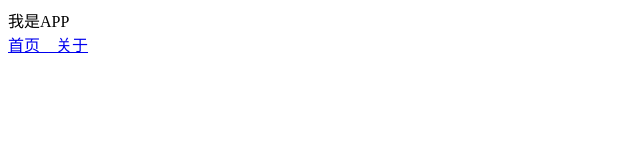
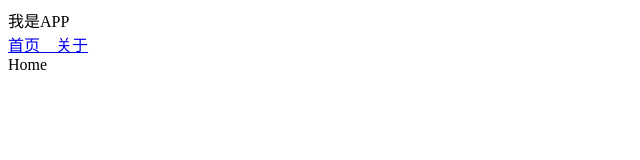
Before and after one commit to yzjgogo/vue3study, a Vue app in the folder route_demo/: page /#/user/123 in a window 1280 px wide. Before the commit this address had no page. Shown: the top 160 px of the page, without its empty margins (0-640 px from the left). Built offline with nearby package versions, Linux system fonts and the light colour scheme.

Commit message:
提交NotFound

```diff
--- /dev/null
+++ b/route_demo/src/Views/NotFound.vue
@@ -0,0 +1,16 @@
+<template>
+  <div class="not-found">
+    <h2>NotFound: 您当前的路径{{ $route.params.pathMatch }}不正确, 请输入正确的路径!</h2>
+  </div>
+</template>
+
+<script setup>
+</script>
+
+<style scoped>
+
+  .not-found {
+    color: red;
+  }
+
+</style>
--- /dev/null
+++ b/route_demo/src/Views/User.vue
@@ -0,0 +1,26 @@
+<template>
+  <div>
+    Home
+  </div>
+</template>
+
+<script setup>
+import { useRoute, onBeforeRouteUpdate } from 'vue-router'
+const route = useRoute()
+console.log("组合式API获取params的方式", route.params.id)
+</script>
+
+<script>
+export default {
+  name: 'home',
+  components: {
+  },
+  mounted() {
+    // 选项式API获取params的方式
+    console.log("选项式API获取params的方式", this.$route.params.id)
+
+  }
+}
+</script>
+
+<style></style>
```
Also changed, not shown: route_demo/src/router/index.js (+15 -0 lines), route_demo/public/注释.txt (added), 1 other file (tests, documents, lock files or other folders).
